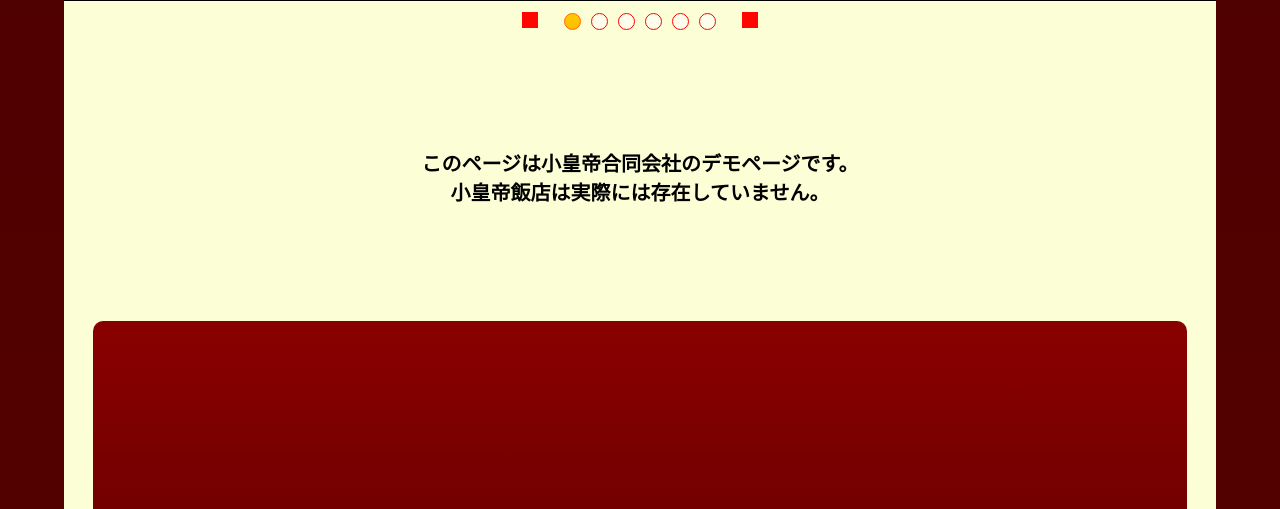
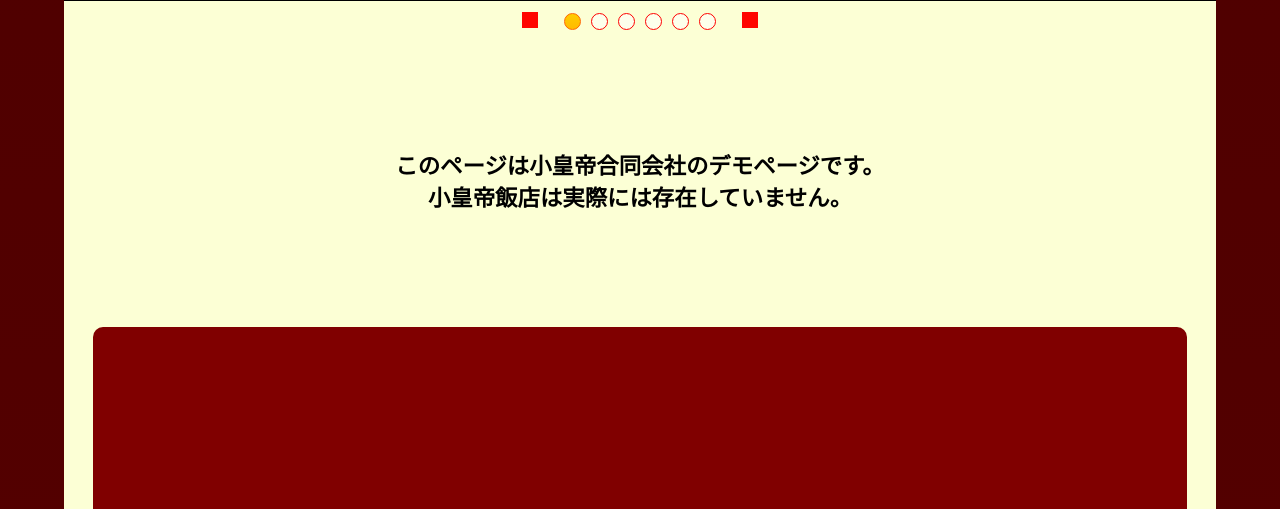
Before and after one commit to kotani002/LP_DemoPage, a PHP site: page / in a window 1280 px wide. Shown: the part 666-1175 px from the top of the page. Run offline with PHP 8.4, Linux system fonts and the light colour scheme; some libraries are stand-ins or nearby versions; grey boxes are pictures that could not be loaded.

Commit message:
ライトベイクがおかしかったのでunityデータの変更

```diff
--- a/css/toppage_style.css
+++ b/css/toppage_style.css
@@ -165,5 +165,5 @@ body,
     padding-top: 5%;
     padding-bottom: 5%;
     font-weight: bold;
-    font-size: 1.25rem;
+    font-size: 1.4rem;
 }
--- a/unity/TemplateData/style.css
+++ b/unity/TemplateData/style.css
@@ -1,6 +1,6 @@
 body { padding: 0; margin: 0 }
 #unity-container { position: fixed; width: 100%; height: 100%; }
-#unity-canvas { width: 100%; height: 100%; background: linear-gradient(#8a0000, #410000) }
+#unity-canvas { width: 100%; height: 100%; background: #800000 }
 #unity-loading-bar { position: absolute; left: 50%; top: 50%; transform: translate(-50%, -50%); display: none }
 #unity-logo { width: 154px; height: 130px; background: url('unity-logo-dark.png') no-repeat center }
 #unity-progress-bar-empty { margin-left: auto; margin-right: auto; width: 141px; height: 18px; margin-top: 10px; background: url('progress-bar-empty-dark.png') no-repeat center }
--- a/unity/index.html
+++ b/unity/index.html
@@ -12,6 +12,7 @@
     <div id="unity-container">
       <canvas id="unity-canvas" width=1080 height=1920 tabindex="-1"></canvas>
       <div id="unity-loading-bar">
+        <div id="unity-logo"></div>
         <div id="unity-progress-bar-empty">
           <div id="unity-progress-bar-full"></div>
         </div>
```
